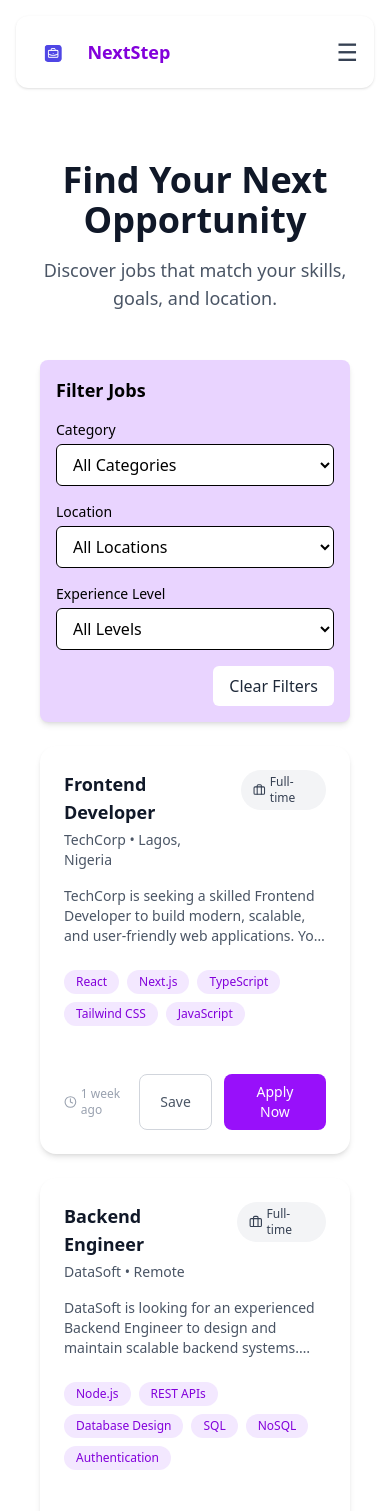
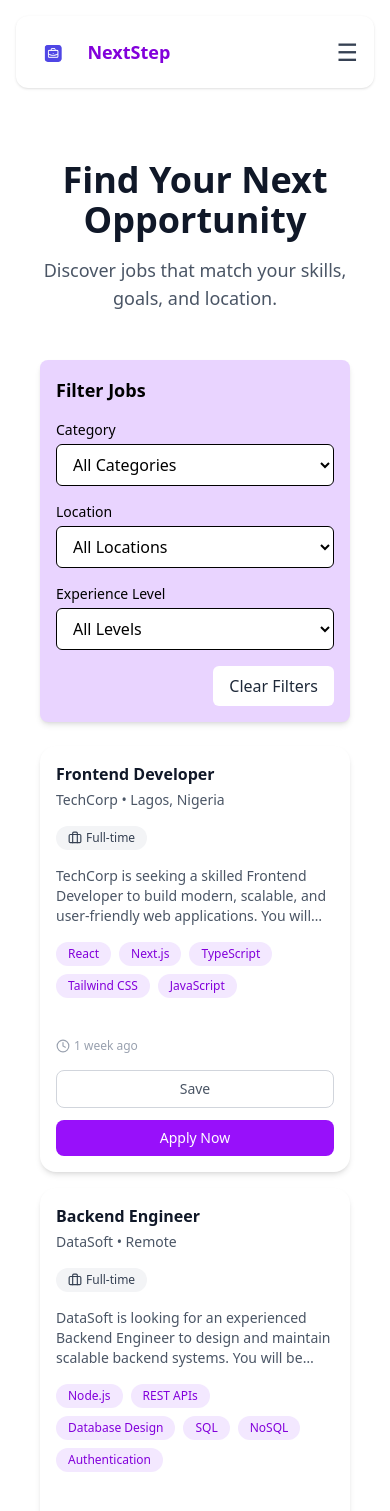
Before and after one commit to ozioma23/job-platform, a Next.js app in the folder nextstep-app/: page / in a window 390 px wide. Shown: the top 1511 px of the page. Built offline with nearby package versions, Linux system fonts and the light colour scheme.

Commit message:
made the jobCard.tsx, jobFilter.tsx and jobList.tsx pages responsive accross all screen sizes

```diff
--- a/nextstep-app/app/layout.tsx
+++ b/nextstep-app/app/layout.tsx
@@ -8,8 +8,7 @@ export default function RootLayout({ children }: { children: React.ReactNode })
   return (
     <html lang="en">
       <head>
-        {/* ✅ Mobile responsiveness */}
-        <meta name="viewport" content="width=device-width, initial-scale=1" />
+             <meta name="viewport" content="width=device-width, initial-scale=1" />
       </head>
 
       <body className="min-h-screen flex flex-col overflow-x-hidden">
@@ -18,8 +17,7 @@ export default function RootLayout({ children }: { children: React.ReactNode })
 
             <Navbar />
 
-            {/* ✅ Responsive page wrapper */}
-            <main className="flex-1 w-full max-w-7xl mx-auto px-4 sm:px-6 lg:px-8">
+             <main className="flex-1 w-full max-w-7xl mx-auto px-4 sm:px-6 lg:px-8">
               {children}
             </main>
 
--- a/nextstep-app/components/jobs/JobCard.tsx
+++ b/nextstep-app/components/jobs/JobCard.tsx
@@ -61,52 +61,51 @@ export default function JobCard({ job, variant = "default" }: JobCardProps) {
   return (
     <Link
       href={`/jobs/${job.id}`}
-      className="rounded-2xl bg-white p-6 shadow-md hover:shadow-lg transition"
+      className="rounded-2xl bg-white p-4 sm:p-6 shadow-md hover:shadow-lg transition block"
     >
       {/* Header */}
-      <div className="flex items-start justify-between gap-4">
-        <div>
-          <h3 className="text-lg font-semibold text-gray-900">
+      <div className="flex flex-col sm:flex-row sm:items-start sm:justify-between gap-4">
+        <div className="min-w-0">
+          <h3 className="text-base sm:text-lg font-semibold text-gray-900 break-words">
             {job.title}
           </h3>
 
-          {/* ✅ Saved variant shows icon rows instead of inline text */}
           {variant === "saved" ? (
             <div className="mt-2 space-y-1 text-sm text-gray-600">
               <div className="flex items-center gap-2">
                 <Building2 size={14} />
-                <span>{job.company}</span>
+                <span className="break-words">{job.company}</span>
               </div>
               <div className="flex items-center gap-2">
                 <MapPin size={14} />
-                <span>{job.location}</span>
+                <span className="break-words">{job.location}</span>
               </div>
             </div>
           ) : (
-            <p className="mt-1 text-sm text-gray-600">
+            <p className="mt-1 text-sm text-gray-600 break-words">
               {job.company} • {job.location}
             </p>
           )}
         </div>
 
-        {/* unchanged for default */}
         {variant !== "saved" && job.type && (
-          <span className="flex items-center gap-1 rounded-full bg-gray-100 px-3 py-1 text-xs font-medium text-gray-700">
+          <span className="self-start sm:self-auto flex items-center gap-1 rounded-full bg-gray-100 px-3 py-1 text-xs font-medium text-gray-700 whitespace-nowrap">
             <Briefcase size={14} />
             {job.type}
           </span>
         )}
       </div>
 
-      {/* default-only sections */}
+      {/* Description */}
       {variant !== "saved" && job.description && (
         <p className="mt-4 text-sm text-gray-600 line-clamp-3">
           {job.description}
         </p>
       )}
 
+      {/* Requirements */}
       {variant !== "saved" && job.requirements && (
-        <div className="pt-6 pb-6">
+        <div className="pt-4 sm:pt-6 pb-4 sm:pb-6">
           <div className="flex flex-wrap gap-2">
             {job.requirements.map((skill, i) => (
               <Badge key={i}>{skill}</Badge>
@@ -116,9 +115,9 @@ export default function JobCard({ job, variant = "default" }: JobCardProps) {
       )}
 
       {/* Footer */}
-      <div className="mt-6 flex items-center justify-between">
+      <div className="mt-6 flex flex-col sm:flex-row sm:items-center gap-4">
 
-        {/* default = time */}
+        {/* Time / Status */}
         {variant !== "saved" && (
           <span className="flex items-center gap-1 text-xs text-gray-400">
             <Clock size={14} />
@@ -126,19 +125,18 @@ export default function JobCard({ job, variant = "default" }: JobCardProps) {
           </span>
         )}
 
-        {/* ✅ saved = status badge left */}
         {variant === "saved" && (
-          <span className="flex items-center gap-1 text-xs font-medium px-3 py-1 rounded-full bg-purple-100 text-purple-700">
+          <span className="flex items-center gap-1 text-xs font-medium px-3 py-1 rounded-full bg-purple-100 text-purple-700 w-fit">
             <Bookmark size={14} />
             {isApplied ? "Applied" : "Saved"}
           </span>
         )}
 
         {/* Buttons */}
-        <div className="flex gap-3 ml-auto">
+        <div className="flex flex-col sm:flex-row gap-3 sm:ml-auto w-full sm:w-auto">
           <button
             onClick={handleSave}
-            className={`rounded-lg px-5 py-2 text-sm font-medium flex items-center gap-2 ${
+            className={`rounded-lg px-5 py-2 text-sm font-medium flex items-center justify-center gap-2 w-full sm:w-auto ${
               variant === "saved"
                 ? "bg-red-500 text-white hover:bg-red-600"
                 : isSaved
@@ -164,7 +162,7 @@ export default function JobCard({ job, variant = "default" }: JobCardProps) {
                 router.push(`/jobs/${job.id}/apply`);
               }}
               disabled={isApplied}
-              className={`rounded-lg px-6 py-2 text-sm font-medium text-white ${
+              className={`rounded-lg px-6 py-2 text-sm font-medium text-white w-full sm:w-auto ${
                 isApplied
                   ? "bg-gray-400 cursor-not-allowed"
                   : "bg-purple-600 hover:bg-indigo-700"
--- a/nextstep-app/components/jobs/JobList.tsx
+++ b/nextstep-app/components/jobs/JobList.tsx
@@ -13,7 +13,7 @@ const JobList: React.FC<JobListProps> = ({
 }) => {
   if (jobs.length === 0) {
     return (
-      <p className="col-span-full text-center text-gray-500 mt-10">
+      <p className="col-span-full text-center text-gray-500 mt-10 px-4">
         No jobs available at the moment.
       </p>
     );
@@ -21,15 +21,12 @@ const JobList: React.FC<JobListProps> = ({
 
   return (
     <div
-  className={`grid gap-6 ${
+      className={`grid gap-4 sm:gap-6 ${
         variant === "saved"
           ? "grid-cols-1 md:grid-cols-2 lg:grid-cols-3"
           : "grid-cols-1 md:grid-cols-2"
       }`}
     >
-
-
-
       {jobs.map((job) => (
         <JobCard
           key={job.id}
--- a/nextstep-app/components/layout/Footer.tsx
+++ b/nextstep-app/components/layout/Footer.tsx
@@ -5,9 +5,12 @@ import React from "react";
 export default function Footer() {
   return (
     <footer className="bg-gray-100 dark:bg-gray-900 text-gray-700 dark:text-gray-300 py-6 mt-10">
-      <div className="max-w-7xl mx-auto px-6 flex flex-col md:flex-row items-center">
-        <p className="text-sm">&copy; {new Date().getFullYear()} NextStep. All rights reserved.</p>
-        <div className="flex gap-4 mt-2 md:mt-0">
+      <div className="max-w-7xl mx-auto px-6 flex flex-col md:flex-row items-center justify-center text-center gap-2">
+        <p className="text-sm">
+          &copy; {new Date().getFullYear()} NextStep. All rights reserved.
+        </p>
+
+        <div className="flex gap-4 mt-2 md:mt-0 justify-center">
 
         </div>
       </div>
```
Lines whose indentation alone changed are shown as unchanged.
